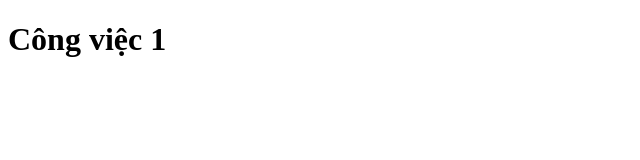
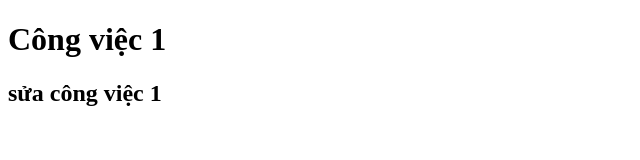
Before and after one commit to MinhDuong1401/duan5, a plain HTML site: page index.html in a window 1280 px wide. Shown: the whole page, without its empty margins (0-640 px from the left). Drawn offline with Linux system fonts and the light colour scheme.

Commit message:
2. sửa cv 1 lần tiếp

```diff
--- a/index.html
+++ b/index.html
@@ -7,5 +7,6 @@
   </head>
   <body>
     <h1>Công việc 1</h1>
+    <h2>sửa công việc 1</h2>
   </body>
 </html>
```
